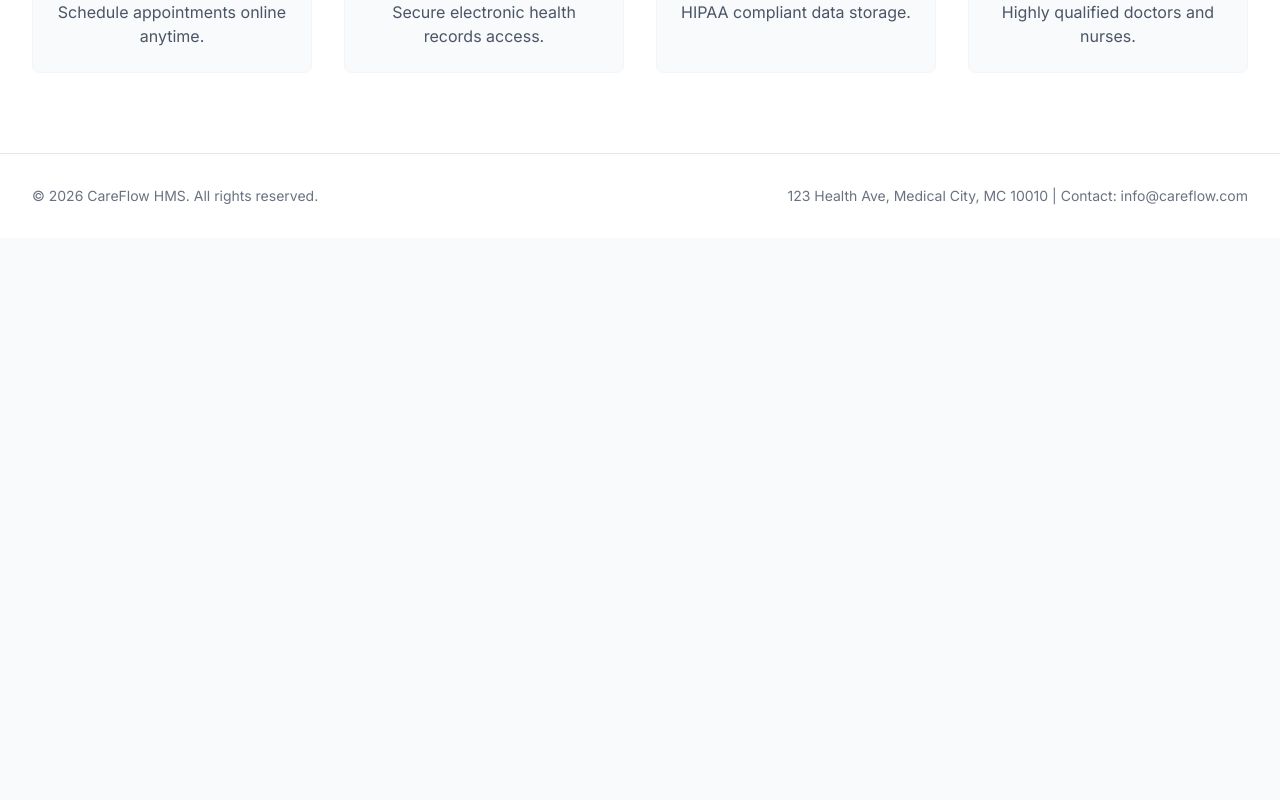
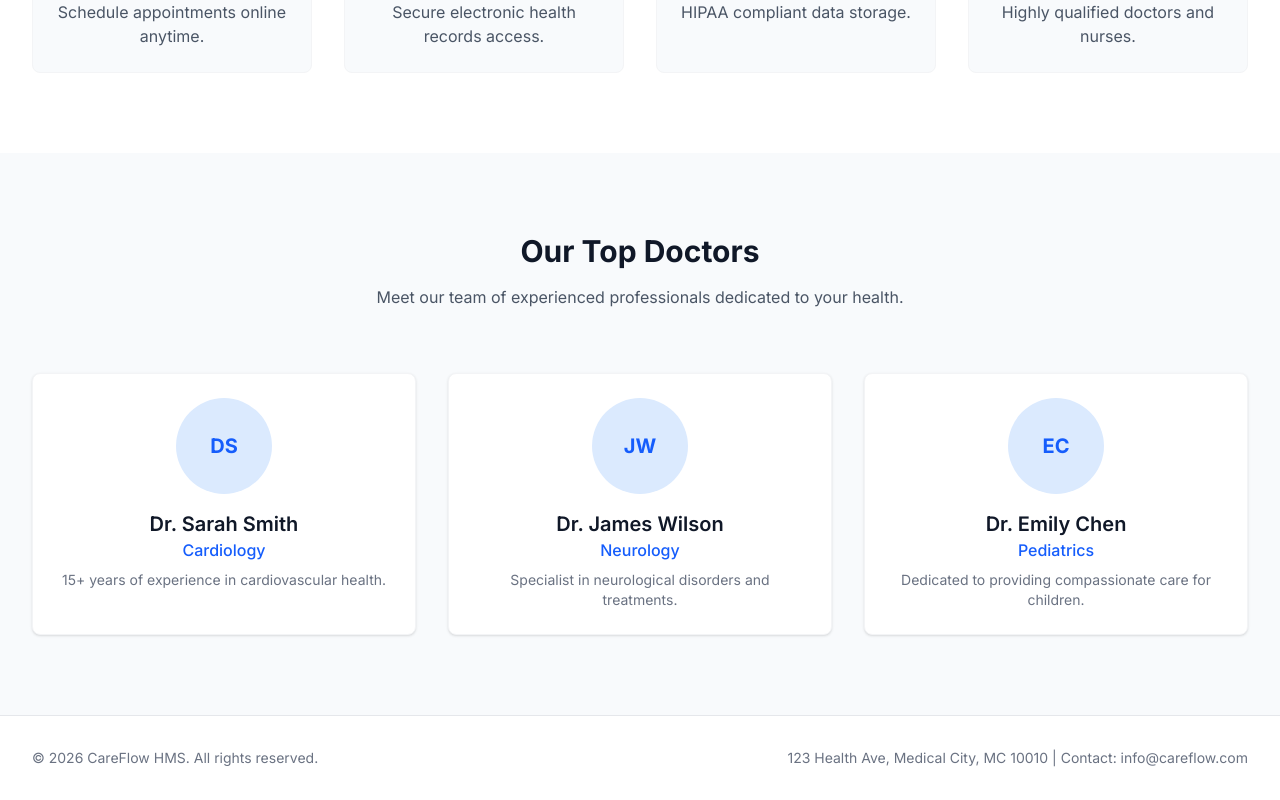
Before and after one commit to ashu2e/careflow, a Next.js app: page / in a window 1280 px wide. Shown: the part 890-1690 px from the top of the page. Before the commit the page ends 1128 px from the top, so only its background shows below. Built offline with nearby package versions, Linux system fonts and the light colour scheme.

Commit message:
Add Doctors and Contact sections to landing page

```diff
--- a/src/app/page.tsx
+++ b/src/app/page.tsx
@@ -77,6 +77,44 @@ export default function Home() {
             </div>
           </div>
         </section>
+        {/* Doctors Section */}
+        <section id="doctors" className="py-20 bg-slate-50">
+          <div className="max-w-7xl mx-auto px-4 sm:px-6 lg:px-8">
+            <div className="text-center mb-16">
+              <h2 className="text-3xl font-bold text-gray-900">Our Top Doctors</h2>
+              <p className="mt-4 text-gray-600 max-w-2xl mx-auto">Meet our team of experienced professionals dedicated to your health.</p>
+            </div>
+            <div className="grid grid-cols-1 md:grid-cols-3 gap-8">
+              {/* Doctor 1 */}
+              <div className="bg-white p-6 rounded-lg shadow-sm border border-gray-100 flex flex-col items-center text-center">
+                <div className="w-24 h-24 bg-blue-100 rounded-full mb-4 flex items-center justify-center text-blue-600">
+                  <span className="font-bold text-xl">DS</span>
+                </div>
+                <h3 className="text-xl font-semibold text-gray-900">Dr. Sarah Smith</h3>
+                <p className="text-blue-600 font-medium mb-2">Cardiology</p>
+                <p className="text-gray-500 text-sm">15+ years of experience in cardiovascular health.</p>
+              </div>
+              {/* Doctor 2 */}
+              <div className="bg-white p-6 rounded-lg shadow-sm border border-gray-100 flex flex-col items-center text-center">
+                <div className="w-24 h-24 bg-blue-100 rounded-full mb-4 flex items-center justify-center text-blue-600">
+                  <span className="font-bold text-xl">JW</span>
+                </div>
+                <h3 className="text-xl font-semibold text-gray-900">Dr. James Wilson</h3>
+                <p className="text-blue-600 font-medium mb-2">Neurology</p>
+                <p className="text-gray-500 text-sm">Specialist in neurological disorders and treatments.</p>
+              </div>
+              {/* Doctor 3 */}
+              <div className="bg-white p-6 rounded-lg shadow-sm border border-gray-100 flex flex-col items-center text-center">
+                <div className="w-24 h-24 bg-blue-100 rounded-full mb-4 flex items-center justify-center text-blue-600">
+                  <span className="font-bold text-xl">EC</span>
+                </div>
+                <h3 className="text-xl font-semibold text-gray-900">Dr. Emily Chen</h3>
+                <p className="text-blue-600 font-medium mb-2">Pediatrics</p>
+                <p className="text-gray-500 text-sm">Dedicated to providing compassionate care for children.</p>
+              </div>
+            </div>
+          </div>
+        </section>
       </main>
 
       <Footer />
--- a/src/components/Footer.tsx
+++ b/src/components/Footer.tsx
@@ -1,6 +1,6 @@
 export default function Footer() {
   return (
-    <footer className="bg-white border-t border-gray-200 mt-auto">
+    <footer id="contact" className="bg-white border-t border-gray-200 mt-auto">
       <div className="max-w-7xl mx-auto py-8 px-4 sm:px-6 lg:px-8">
         <div className="md:flex md:items-center md:justify-between">
           <div className="flex justify-center md:justify-start">
```
